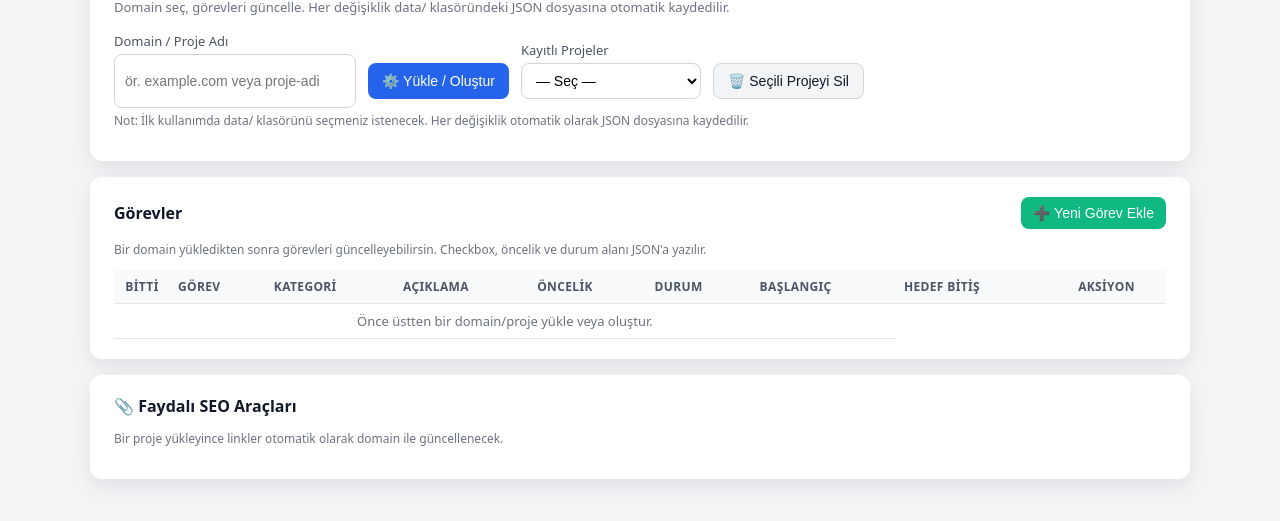
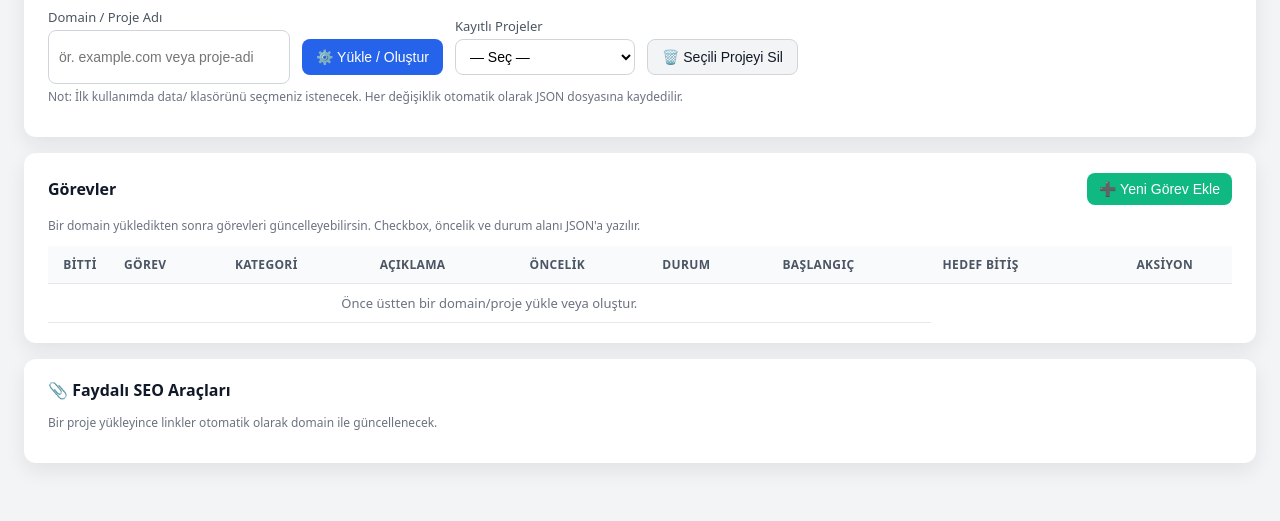
Before and after one commit to anbarli/anbarli-seo-task-manager, a plain HTML site: page index.html in a window 1280 px wide. Shown: the part 103-624 px from the top of the page. Drawn offline with Linux system fonts and the light colour scheme.

Commit message:
Layout: Tam ekran genişlik (fluid container), sticky tablo başlıkları

```diff
--- a/css/style.css
+++ b/css/style.css
@@ -10,9 +10,9 @@ body {
 }
 
 .app-container {
-  max-width: 1100px;
-  margin: 24px auto 40px;
-  padding: 16px;
+  max-width: 100%;
+  margin: 0 auto;
+  padding: 16px 24px;
 }
 
 .card {
@@ -128,20 +128,28 @@ h1 {
   margin-top: 8px;
 }
 
+.tasks-card .card {
+  overflow-x: auto;
+}
+
 table {
   width: 100%;
   border-collapse: collapse;
   font-size: 13px;
+  table-layout: auto;
 }
 
 thead {
   background: #f9fafb;
+  position: sticky;
+  top: 0;
+  z-index: 10;
 }
 
 th, td {
-  padding: 8px 8px;
+  padding: 10px 12px;
   border-bottom: 1px solid #e5e7eb;
-  vertical-align: top;
+  vertical-align: middle;
 }
 
 th {
```
